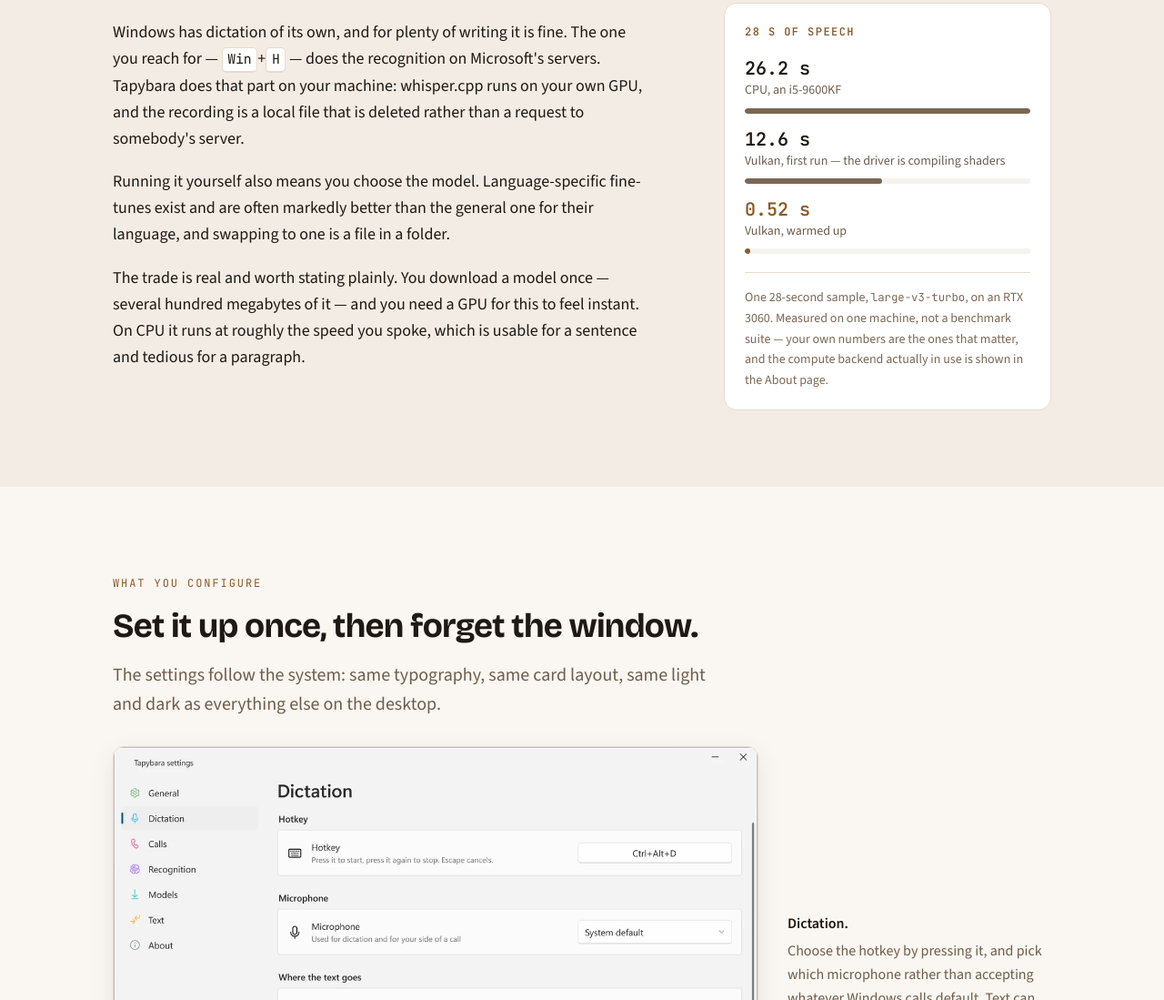
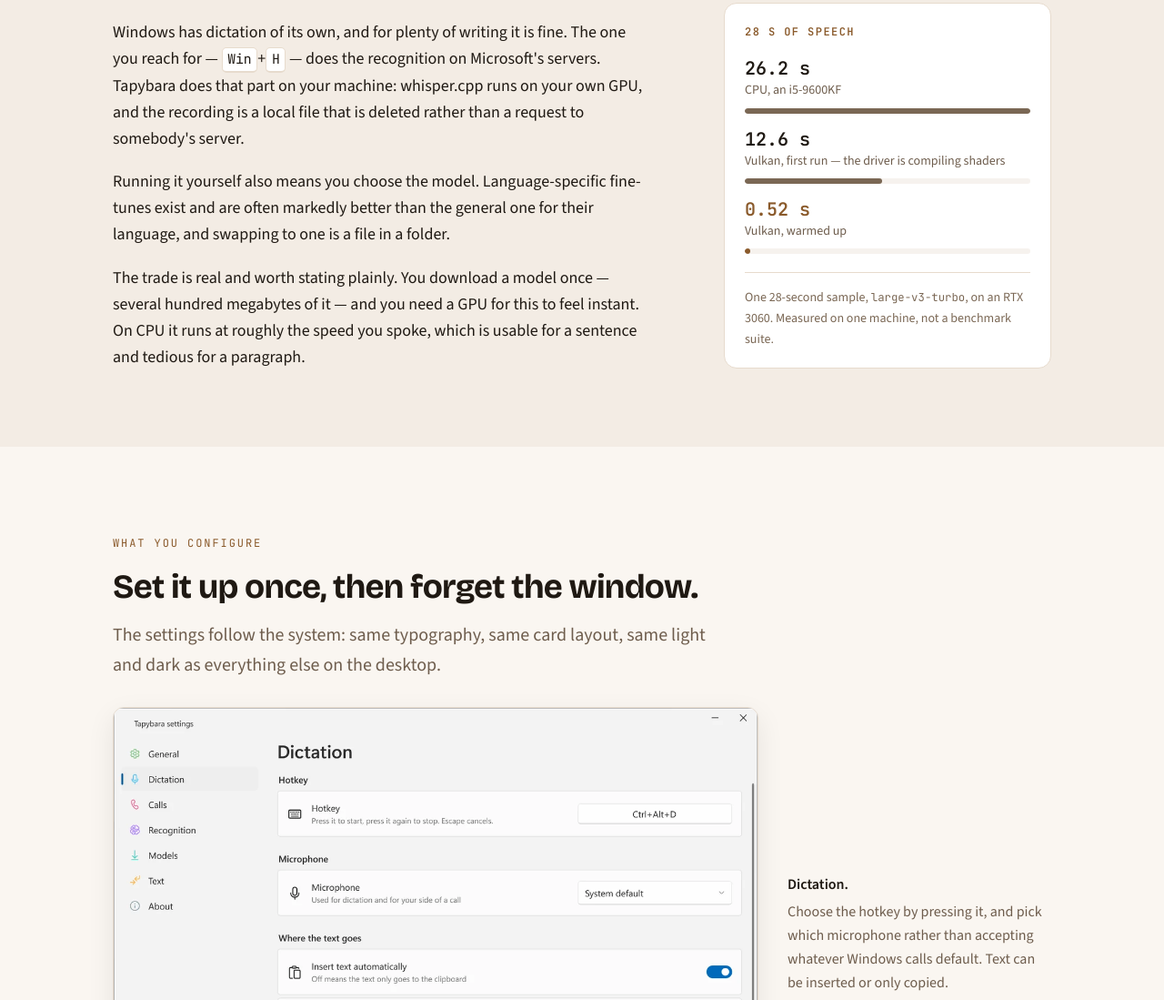
Before and after one commit to keshon/tapybara, a plain HTML site: page index.html in a window 1280 px wide. Shown: the part 2153-3252 px from the top of the page at 91% size. Drawn offline with nearby package versions, Linux system fonts and the light colour scheme.

Commit message:
Update index.html

```diff
--- a/index.html
+++ b/index.html
@@ -654,9 +654,7 @@
             </div>
             <p class="note">
               One 28-second sample, <code>large-v3-turbo</code>, on an RTX 3060.
-              Measured on one machine, not a benchmark suite — your own numbers are
-              the ones that matter, and the compute backend actually in use is shown
-              in the About page.
+              Measured on one machine, not a benchmark suite.
             </p>
           </div>
         </div>
```
